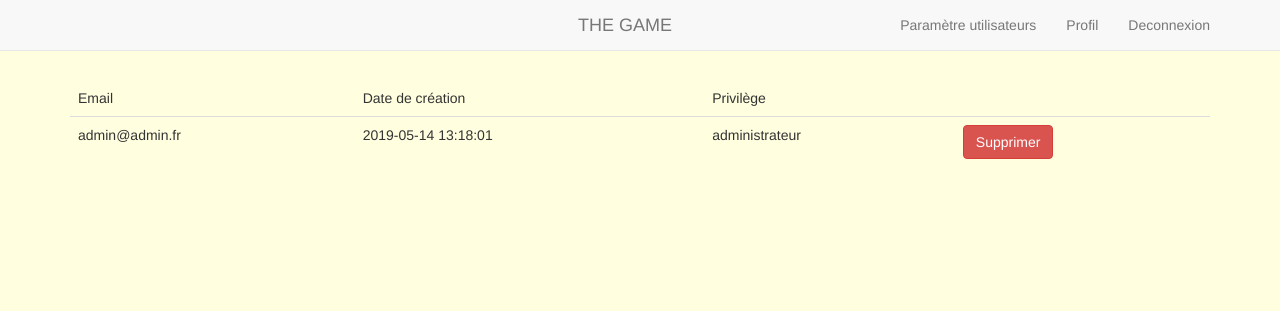
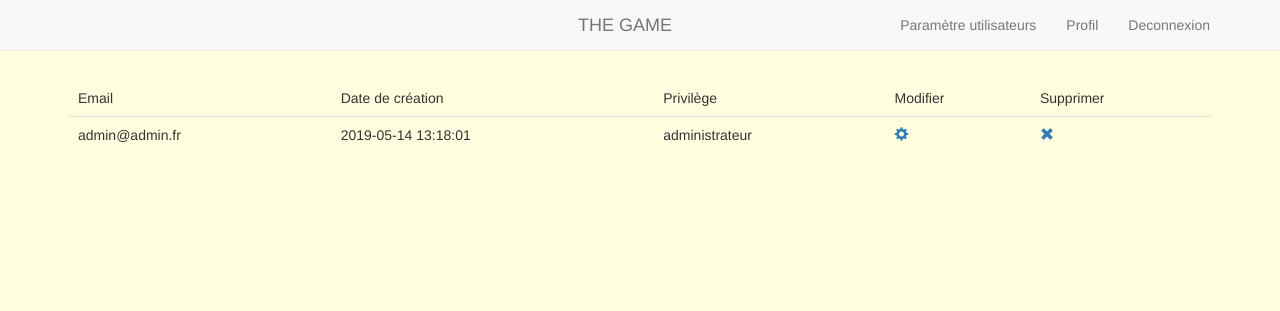
Before and after one commit to Mineyuki/Le_jeu_des_capitales, a PHP site: page /tableUser.php in a window 1280 px wide. Shown: the top 311 px of the page. Run offline with PHP 8.4, Linux system fonts and the light colour scheme; a user stored in the database is signed in; data comes from the database, SQL or seed files in the repository; some libraries are stand-ins or nearby versions.

Commit message:
- Suppression utilisateur et ajout lien modification utilisateur

```diff
--- a/tableUser.php
+++ b/tableUser.php
@@ -15,7 +15,8 @@
                     <td>Email</td>
                     <td>Date de création</td>
                     <td>Privilège</td>
-                    <td></td>
+                    <td>Modifier</td>
+                    <td>Supprimer</td>
                 </tr>
             </thead>
             <tbody id="tableUser">
@@ -29,7 +30,7 @@
                 $total_rows = $request->fetch(PDO::FETCH_ASSOC);
                 $total_pages = ceil($total_rows['total_rows']/$limit);
 
-                if(isset($_GET['page']) && $_GET['page'] != "")
+                if(isset($_GET['page']) && trim($_GET['page']) != "")
                 {
                     $page = $_GET['page'];
                     $offset = $limit * ($page -1);
@@ -48,7 +49,8 @@
                     echo '<td>'.$row['mail'].'</td>';
                     echo '<td>'.$row['sign_in_date'].'</td>';
                     echo '<td>'.$row['nom'].'</td>';
-                    echo '<td><button type="button" class="btn btn-danger">Supprimer</button></td>';
+                    echo '<td><a href="tableUser.html?id='.$row['id_member'].'"><span class="glyphicon glyphicon-cog"></span></a></td>';
+                    echo '<td><a href="tableUser.html?id='.$row['id_member'].'"><span class="glyphicon glyphicon-remove"></span></a></td>';
                     echo '</tr>';
                 }
 
@@ -114,6 +116,22 @@
     </div>
 
 <?php
+        if(isset($_GET['id']) && trim($_GET['id']) != "")
+        {
+            $request = $bd->prepare("DELETE FROM have_role WHERE id_member = :id_member");
+            $request->bindValue(':id_member',$_GET['id']);
+            $request->execute();
+
+            $request = $bd->prepare("DELETE FROM score WHERE id_member = :id_member");
+            $request->bindValue(':id_member',$_GET['id']);
+            $request->execute();
+
+            $request = $bd->prepare("DELETE FROM member WHERE id_member = :id_member");
+            $request->bindValue(':id_member',$_GET['id']);
+            $request->execute();
+
+            header('Location: tableUser.php');
+        }
     }
     else
     {
```
